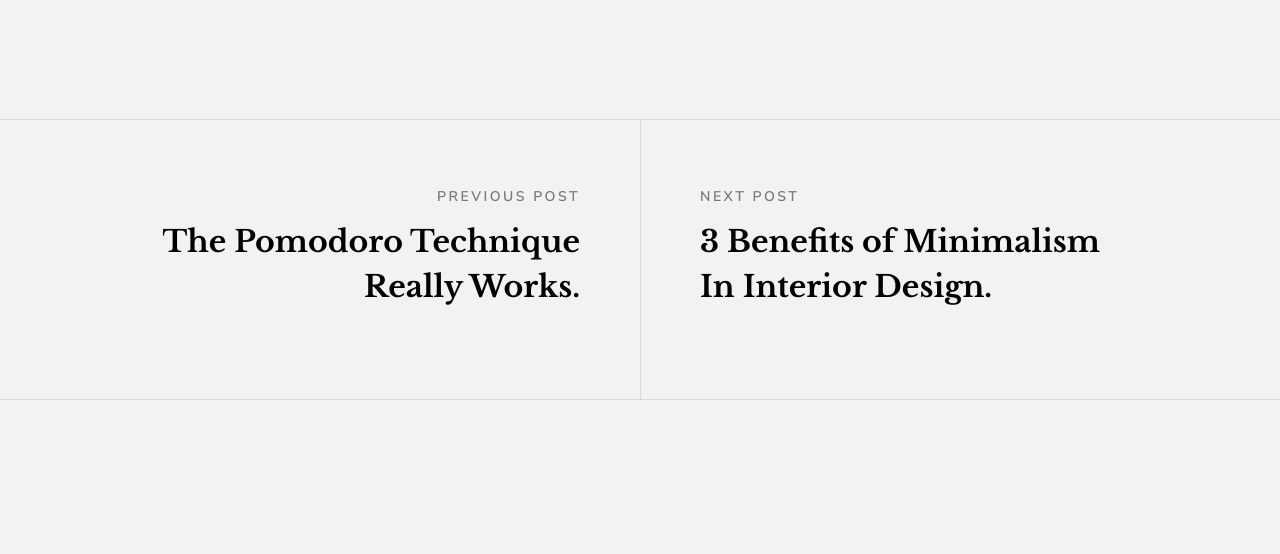
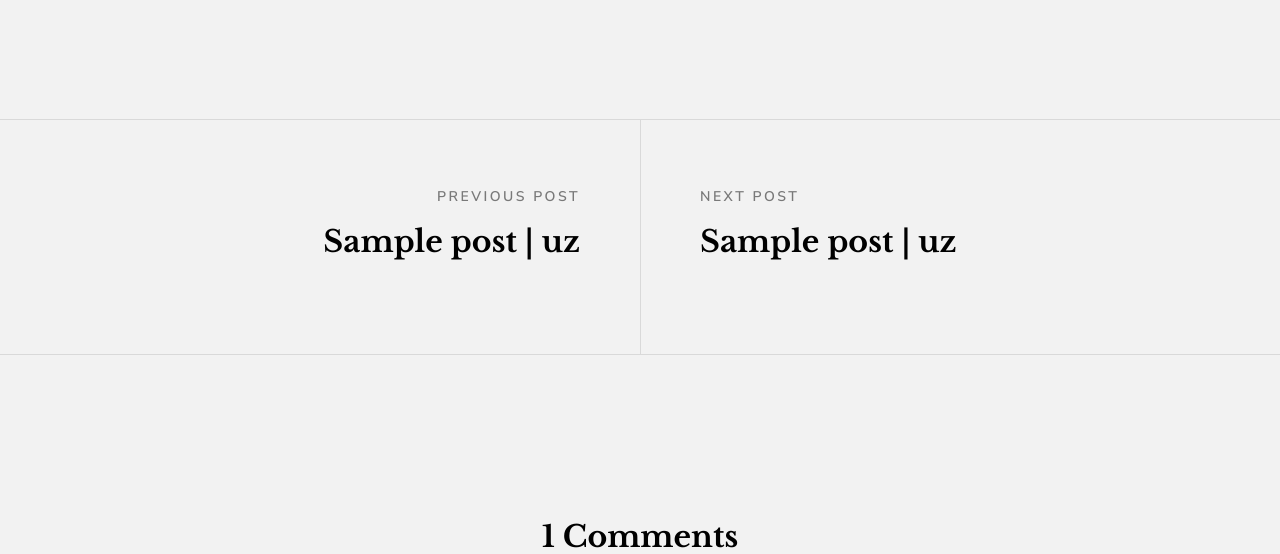
Before and after one commit to sevbo2003/my-blog-site, a Django app: a page that uses templates/post_detail.html in a window 1280 px wide. Shown: the part 1078-1632 px from the top of the page. Run offline with Django 4.2, Linux system fonts and the light colour scheme; tables that the repository leaves empty hold one stand-in row (values such as "Sample post"); grey boxes marked "Sample" are stand-in pictures; some libraries are stand-ins or nearby versions.

Commit message:
Previous and next post setted

```diff
--- a/blog/views.py
+++ b/blog/views.py
@@ -67,7 +67,17 @@ def cat_posts(request, id, category):
 
 def post_detail(request, slug):
     post = get_object_or_404(Post, slug=slug)
+    try:
+        post1 = Post.objects.get(id=post.id-1)
+    except:
+        post1 = post
+    try:
+        post2 = Post.objects.get(id=post.id+1)
+    except:
+        post2 = post
     context = {
-        'post': post
+        'post': post,
+        'post1': post1,
+        'post2': post2
     }
     return render(request, 'post_detail.html', context)
--- a/templates/category.html
+++ b/templates/category.html
@@ -14,7 +14,7 @@
                     <article class="col-block">
                         <div class="item-entry" data-aos="zoom-in">
                             <div class="item-entry__thumb">
-                                <a href="post_detail.html" class="item-entry__thumb-link">
+                                <a href="{{ post.get_absolute_url }}" class="item-entry__thumb-link">
                                     <img src="{{ post.thumbnail.url }}" alt="" data-pagespeed-url-hash="2765086813"
                                          onload="pagespeed.CriticalImages.checkImageForCriticality(this);">
                                 </a>
@@ -25,9 +25,9 @@
                                         <a href="category.html">{{ tag }}</a>
                                     {% endfor %}
                                 </div>
-                                <h1 class="item-entry__title"><a href="post_detail.html">{{ post.title }}.</a></h1>
+                                <h1 class="item-entry__title"><a href="{{ post.get_absolute_url }}">{{ post.title }}.</a></h1>
                                 <div class="item-entry__date">
-                                    <a href="post_detail.html">{{ post.created_at.date }}</a>
+                                    <a href="{{ post.get_absolute_url }}">{{ post.created_at.date }}</a>
                                 </div>
                             </div>
                         </div>
--- a/templates/post_detail.html
+++ b/templates/post_detail.html
@@ -63,15 +63,15 @@
         <div class="s-content__entry-nav">
             <div class="row s-content__nav">
                 <div class="col-six s-content__prev">
-                    <a href="#0" rel="prev">
+                    <a href="{{ post1.get_absolute_url }}" rel="prev">
                         <span>Previous Post</span>
-                        The Pomodoro Technique Really Works.
+                        {{ post1 }}
                     </a>
                 </div>
                 <div class="col-six s-content__next">
-                    <a href="#0" rel="next">
+                    <a href="{{ post2.get_absolute_url }}" rel="next">
                         <span>Next Post</span>
-                        3 Benefits of Minimalism In Interior Design.
+                        {{ post2 }}
                     </a>
                 </div>
             </div>
```
